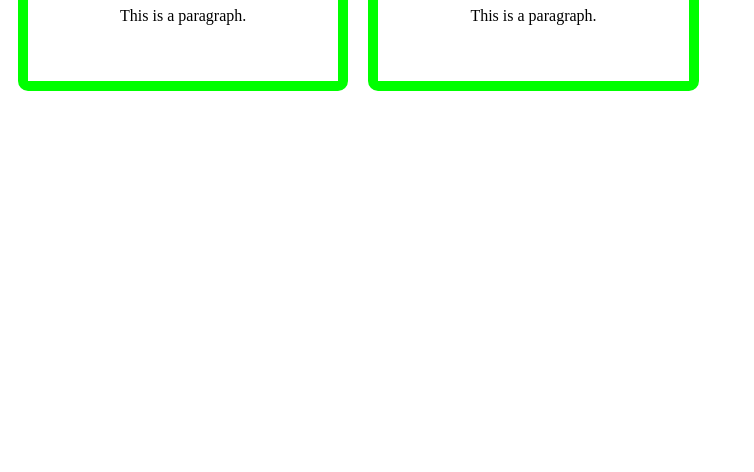
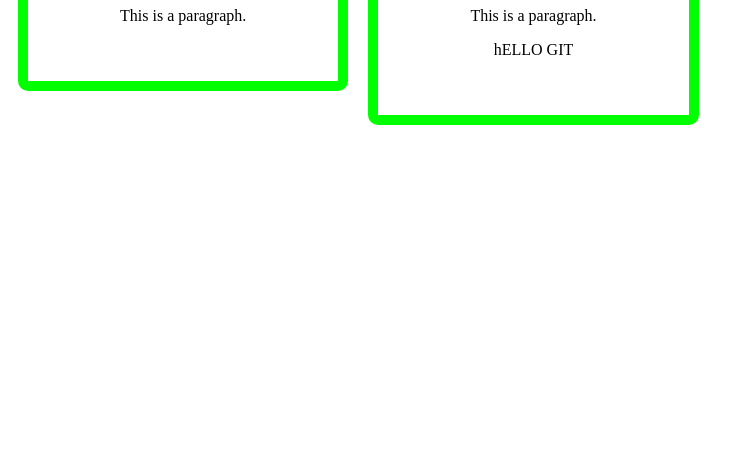
Before and after one commit to Jihad82/Web-Dev, a plain HTML site: page index.html in a window 1280 px wide. Shown: the part 328-800 px from the top of the page, without its empty margins (0-754 px from the left). Drawn offline with Linux system fonts and the light colour scheme.

Commit message:
first commit

```diff
--- a/index.html
+++ b/index.html
@@ -44,6 +44,9 @@
     <h1>This is a heading</h1>
     <p>This is a paragraph.</p>
 
+
+    <P>hELLO GIT</P>
+
     </div>
 </body>
 </html>
```
